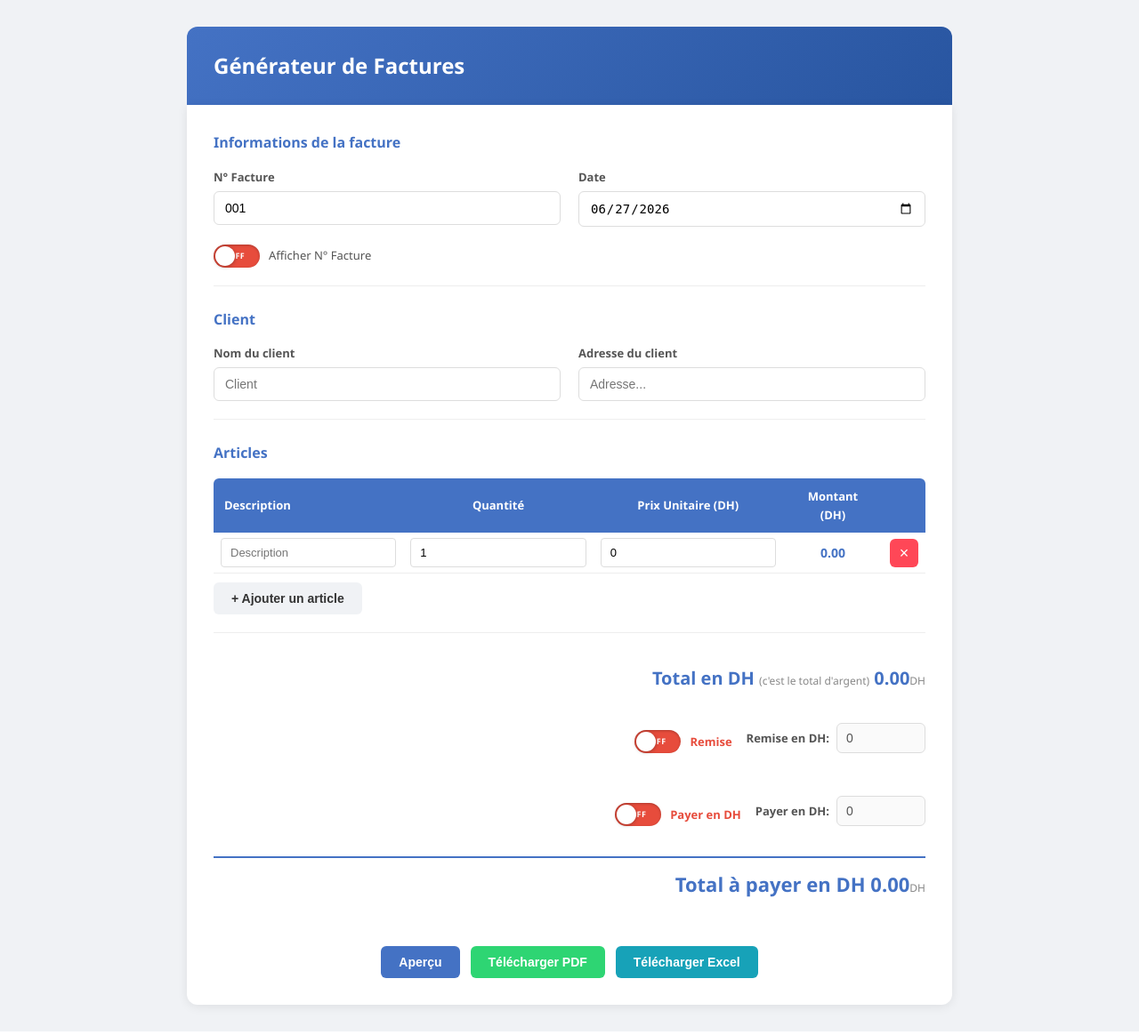
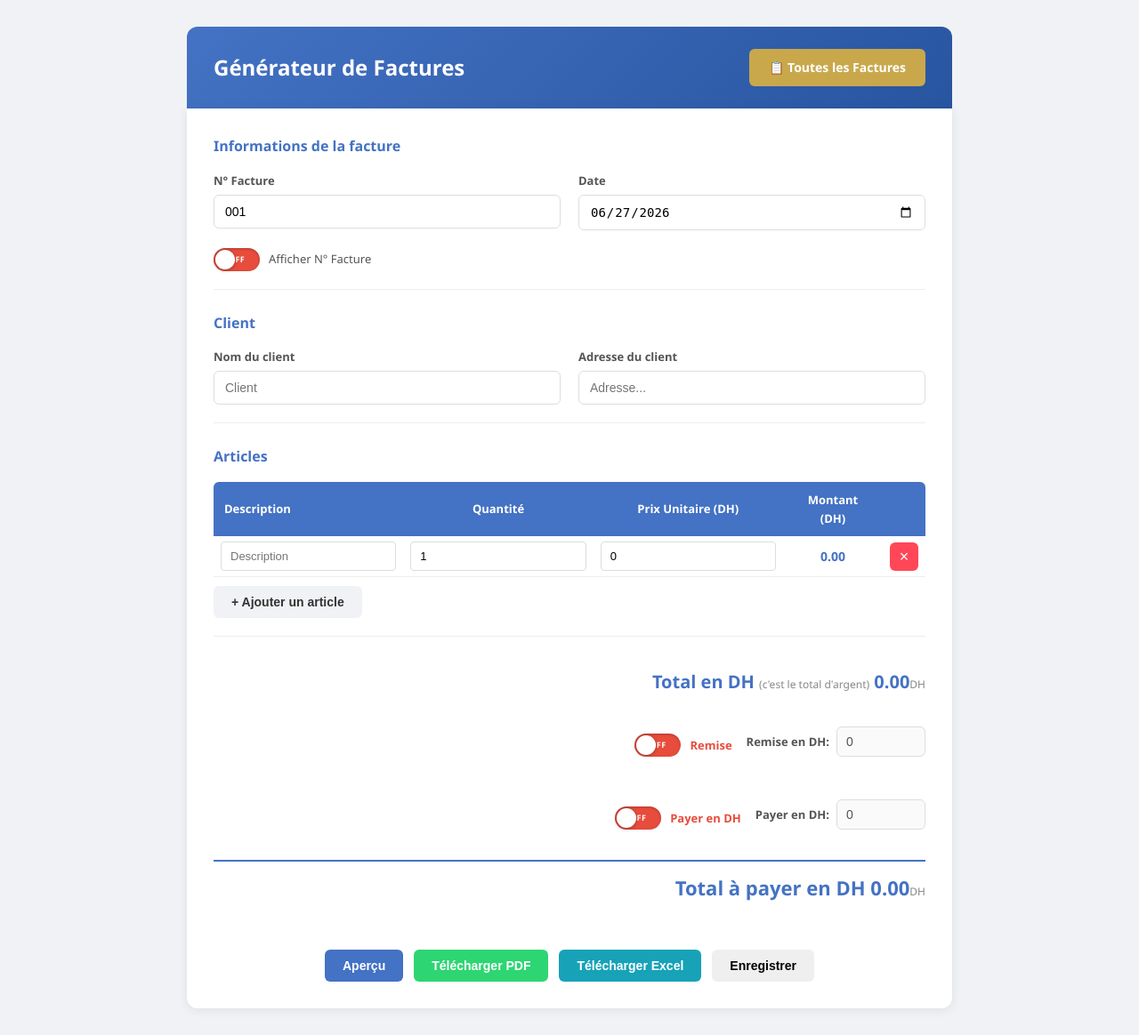
Before and after one commit to benlkadihamza/invoiceapp, a Flask app: page / in a window 1280 px wide. Shown: the whole page at 89% size. Run offline with Flask 3, Linux system fonts and the light colour scheme.

Commit message:
Update index.html

```diff
--- a/templates/index.html
+++ b/templates/index.html
@@ -8,8 +8,9 @@
 </head>
 <body>
     <div class="container">
-        <header>
-            <h1>Générateur de Factures</h1>
+        <header style="display:flex; justify-content:space-between; align-items:center; flex-wrap:wrap; gap:12px;">
+            <h1 style="margin:0;">Générateur de Factures</h1>
+            <a href="/invoices" style="text-decoration:none; background:#C9A84C; color:white; padding:10px 22px; border-radius:6px; font-size:14px; font-weight:600; transition:background 0.2s;" onmouseover="this.style.background='#b8923e'" onmouseout="this.style.background='#C9A84C'">📋 Toutes les Factures</a>
         </header>
 
         <form id="invoice-form">
@@ -112,6 +113,7 @@
                 <button type="button" id="btn-preview" class="btn btn-primary">Aperçu</button>
                 <button type="button" id="btn-pdf" class="btn btn-success">Télécharger PDF</button>
                 <button type="button" id="btn-excel" class="btn btn-info">Télécharger Excel</button>
+                <button type="button" id="btn-save" class="btn btn-save">Enregistrer</button>
             </div>
         </form>
 
```
